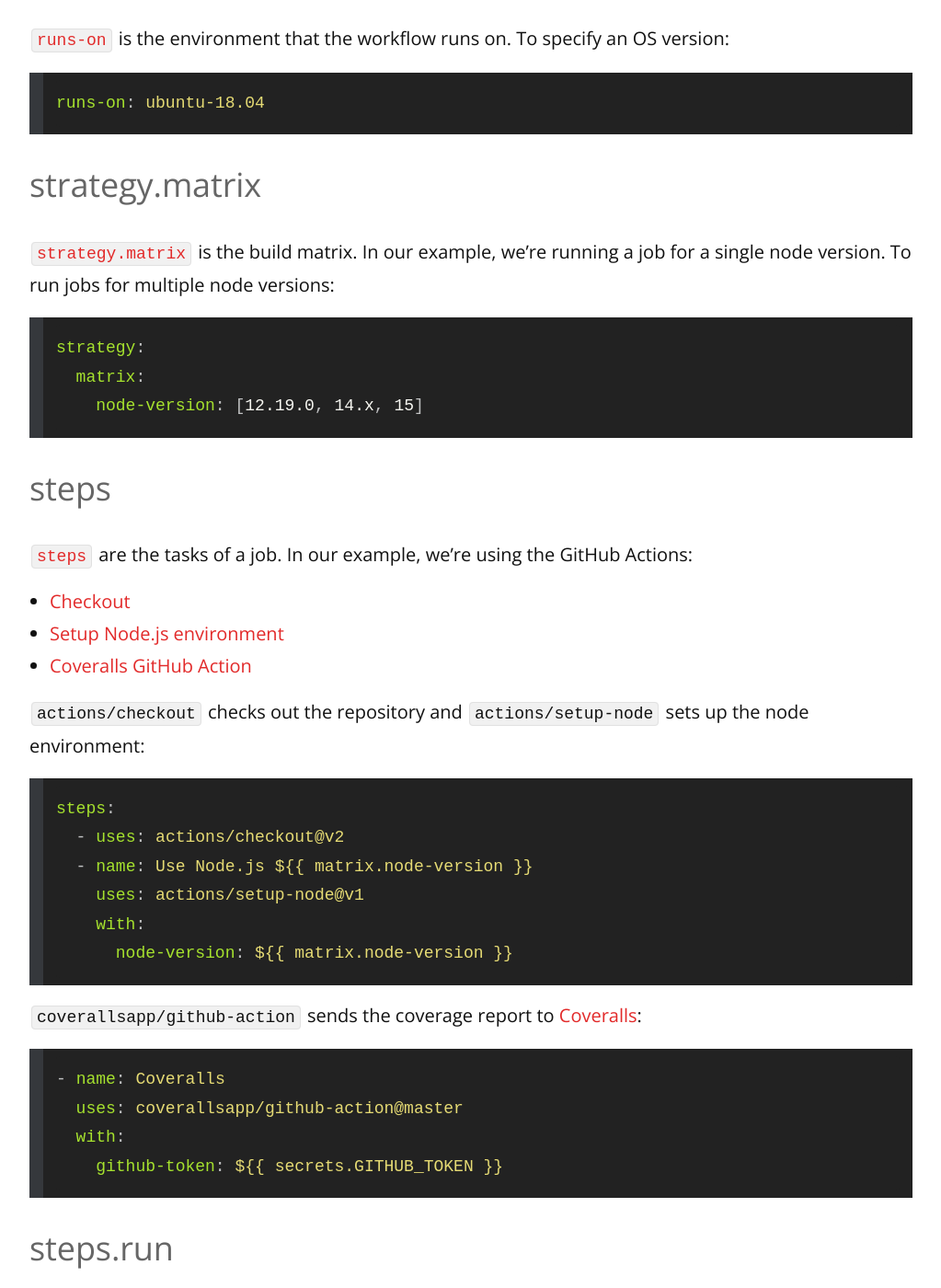
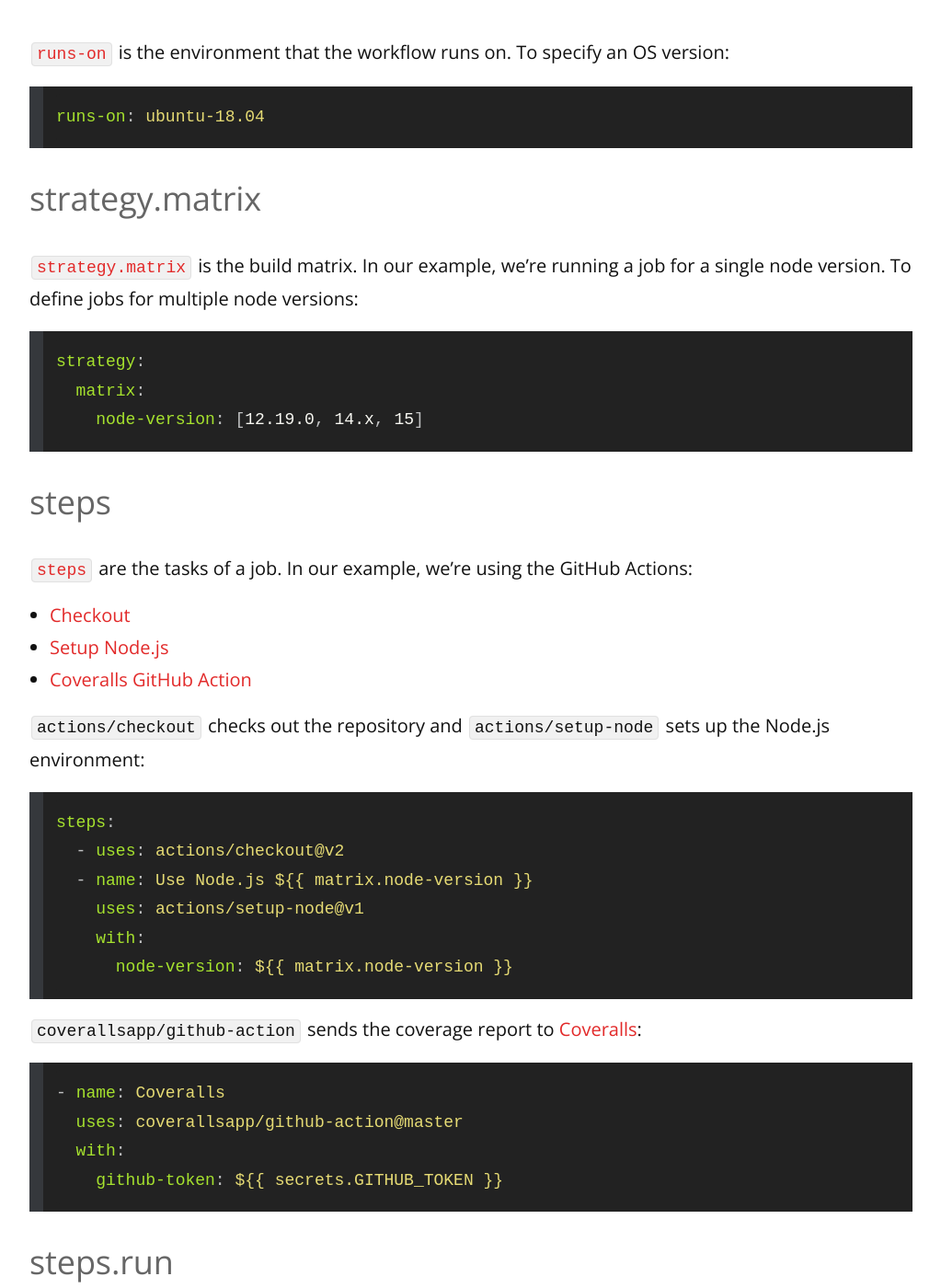
Before and after one commit to remarkablemark/remarkablemark.github.io, a Jekyll site: the page built from _posts/2020/2020-12-11-migrate-travis-ci-to-github-actions-nodejs-workflow.md, in a window 1280 px wide and 1400 px high, scrolled down 3476 px. Shown: the whole window at 92% size, without its empty margins (128-1151 px from the left). Built offline with Jekyll 4.4.1, drawn with Linux system fonts in a browser that asks for light colours; comment, search, counter and statistics services are not loaded; some of the changed text lies outside the part shown.

Commit message:
chore(posts): update "Migrate Travis CI to GitHub Actions for Node.js"
Post: 2020-12-11-migrate-travis-ci-to-github-actions-nodejs-workflow.md

Improve blog post given recent Ruby post:

https://remarkablemark.org/blog/2021/02/20/migrate-travis-ci-to-github-actions-ruby-workflow/

See Medium story:

https://js.plainenglish.io/migrate-travis-ci-to-github-actions-for-node-js-4ab21e28d63c

````diff
--- a/_posts/2020/2020-12-11-migrate-travis-ci-to-github-actions-nodejs-workflow.md
+++ b/_posts/2020/2020-12-11-migrate-travis-ci-to-github-actions-nodejs-workflow.md
@@ -128,7 +130,7 @@ runs-on: ubuntu-18.04
 
 ### strategy.matrix
 
-[`strategy.matrix`](https://docs.github.com/en/free-pro-team@latest/actions/reference/workflow-syntax-for-github-actions#jobsjob_idstrategymatrix) is the build matrix. In our example, we're running a job for a single node version. To run jobs for multiple node versions:
+[`strategy.matrix`](https://docs.github.com/en/free-pro-team@latest/actions/reference/workflow-syntax-for-github-actions#jobsjob_idstrategymatrix) is the build matrix. In our example, we're running a job for a single node version. To define jobs for multiple node versions:
 
 ```yml
 strategy:
@@ -141,10 +143,10 @@ strategy:
 [`steps`](https://docs.github.com/en/free-pro-team@latest/actions/reference/workflow-syntax-for-github-actions#jobsjob_idsteps) are the tasks of a job. In our example, we're using the GitHub Actions:
 
 - [Checkout](https://github.com/marketplace/actions/checkout)
-- [Setup Node.js environment](https://github.com/marketplace/actions/setup-node-js-environment)
+- [Setup Node.js](https://github.com/marketplace/actions/setup-node-js-environment)
 - [Coveralls GitHub Action](https://github.com/marketplace/actions/coveralls-github-action)
 
-`actions/checkout` checks out the repository and `actions/setup-node` sets up the node environment:
+`actions/checkout` checks out the repository and `actions/setup-node` sets up the Node.js environment:
 
 {% raw %}
 
````
Also changed, not shown: other parts of _posts/2020/2020-12-11-migrate-travis-ci-to-github-actions-nodejs-workflow.md (+11 -14 lines).
